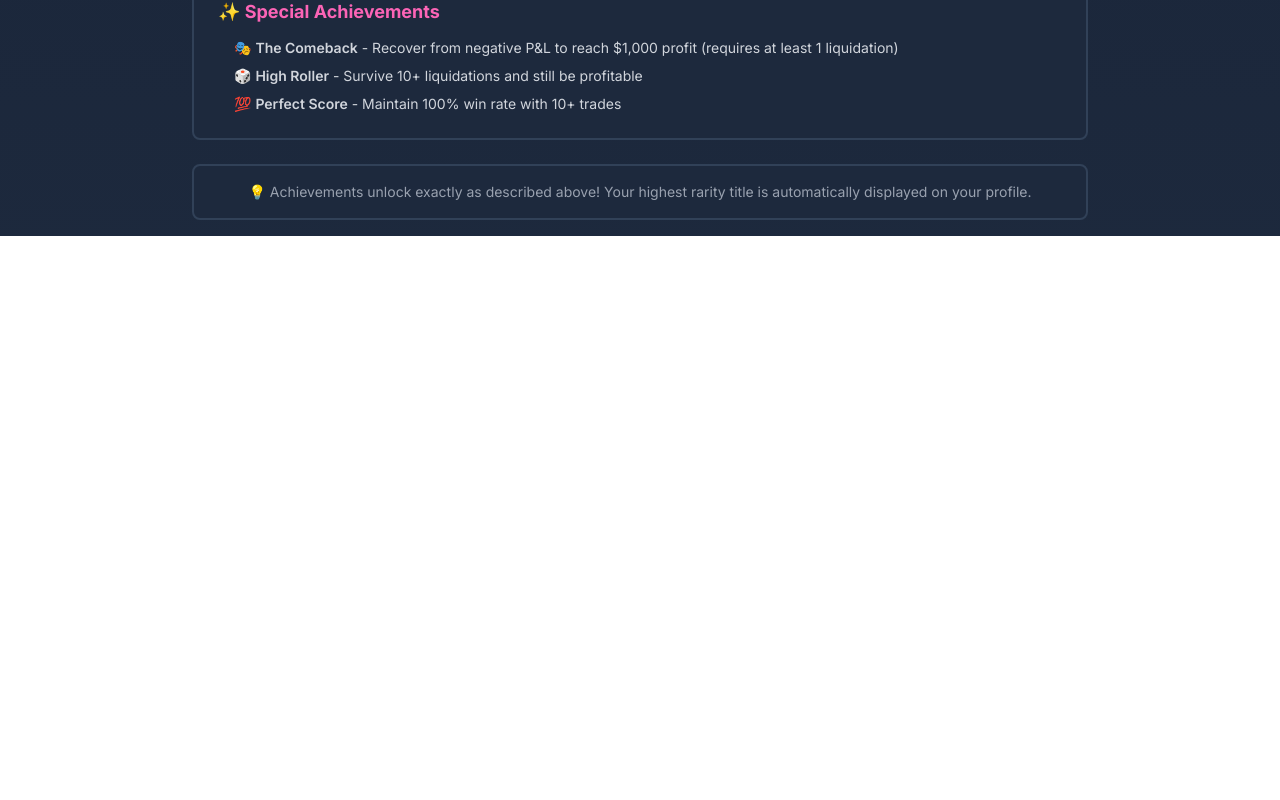
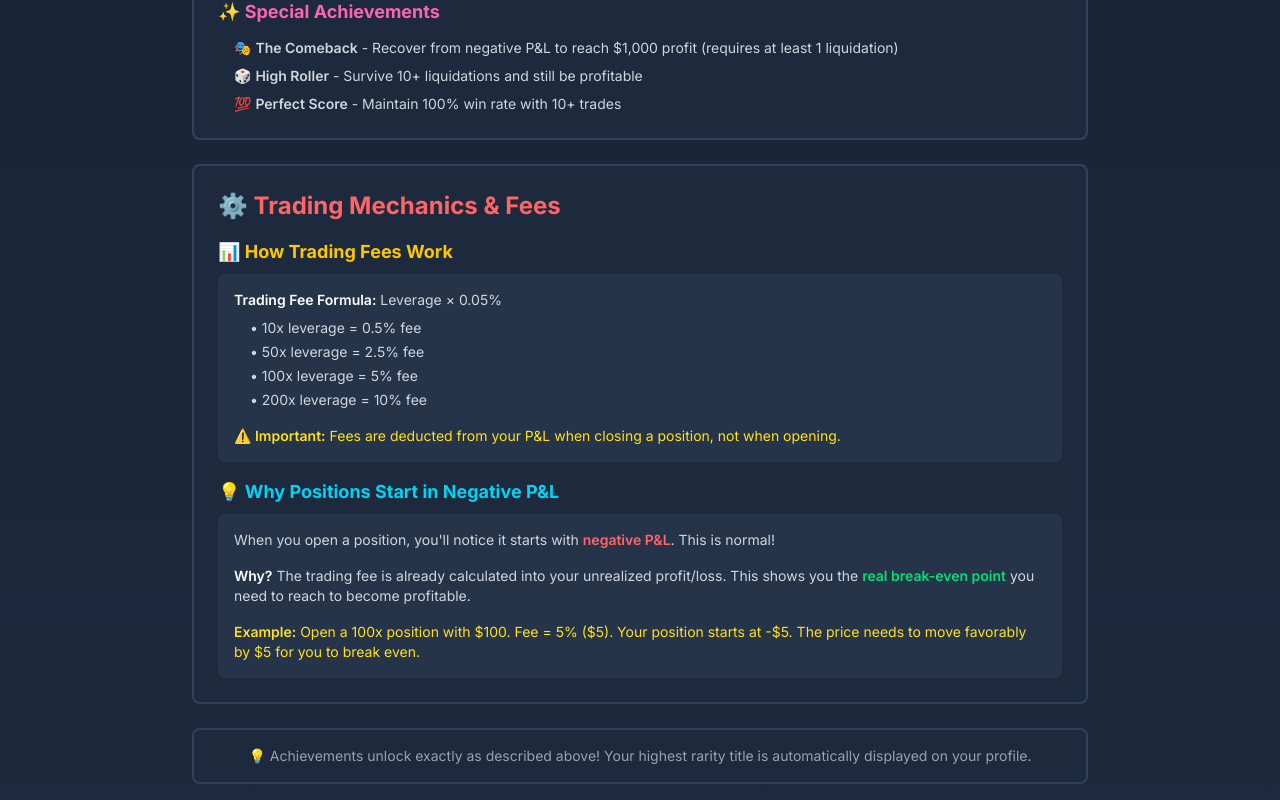
Before and after one commit to elalphalol/battlefield, a Next.js app in the folder whole-number-miniapp/: page /glossary in a window 1280 px wide. Shown: the part 2600-3400 px from the top of the page. Before the commit the page ends 2836 px from the top, so only its background shows below. Built offline with nearby package versions, Linux system fonts and the light colour scheme; no server answers; what @coinbase/onchainkit, wagmi would draw is missing.

Commit message:
Reduce trading fees by 50% and add fee explanation to glossary

```diff
--- a/whole-number-miniapp/app/components/TradingPanel.tsx
+++ b/whole-number-miniapp/app/components/TradingPanel.tsx
@@ -48,7 +48,7 @@ export function TradingPanel({ btcPrice, paperBalance, onTradeComplete }: Tradin
   }, [positionSize, isTyping]);
 
   // Calculate fee for display purposes only (will be deducted from P&L later)
-  const feePercentage = leverage > 1 ? leverage * 0.1 : 0;
+  const feePercentage = leverage > 1 ? leverage * 0.05 : 0;
 
   useEffect(() => {
     if (address) {
@@ -172,7 +172,7 @@ export function TradingPanel({ btcPrice, paperBalance, onTradeComplete }: Tradin
 
     // Include the trading fee in the PNL so users see the break-even needed
     // Fee was paid upfront, so we subtract it to show real net P&L
-    const feePercentage = tradeLeverage > 1 ? tradeLeverage * 0.1 : 0;
+    const feePercentage = tradeLeverage > 1 ? tradeLeverage * 0.05 : 0;
     const tradingFee = (feePercentage / 100) * collateral;
     const netPnl = pnlFromPriceMovement - tradingFee;
 
--- a/whole-number-miniapp/app/glossary/page.tsx
+++ b/whole-number-miniapp/app/glossary/page.tsx
@@ -139,6 +139,46 @@ export default function GlossaryPage() {
           </div>
         </div>
 
+        {/* Trading Mechanics & Fees */}
+        <div className="bg-slate-800 border-2 border-slate-700 rounded-lg p-6">
+          <h2 className="text-2xl font-bold text-red-400 mb-4">⚙️ Trading Mechanics & Fees</h2>
+
+          <div className="space-y-4">
+            <div>
+              <h3 className="font-bold text-yellow-400 mb-2 text-lg">📊 How Trading Fees Work</h3>
+              <div className="bg-slate-700/50 rounded-lg p-4 space-y-2 text-sm text-gray-300">
+                <p>
+                  <span className="font-semibold text-white">Trading Fee Formula:</span> Leverage × 0.05%
+                </p>
+                <ul className="ml-4 space-y-1">
+                  <li>• 10x leverage = 0.5% fee</li>
+                  <li>• 50x leverage = 2.5% fee</li>
+                  <li>• 100x leverage = 5% fee</li>
+                  <li>• 200x leverage = 10% fee</li>
+                </ul>
+                <p className="pt-2 text-yellow-300">
+                  <span className="font-semibold">⚠️ Important:</span> Fees are deducted from your P&L when closing a position, not when opening.
+                </p>
+              </div>
+            </div>
+
+            <div>
+              <h3 className="font-bold text-cyan-400 mb-2 text-lg">💡 Why Positions Start in Negative P&L</h3>
+              <div className="bg-slate-700/50 rounded-lg p-4 space-y-2 text-sm text-gray-300">
+                <p>
+                  When you open a position, you'll notice it starts with <span className="text-red-400 font-semibold">negative P&L</span>. This is normal!
+                </p>
+                <p className="pt-2">
+                  <span className="font-semibold text-white">Why?</span> The trading fee is already calculated into your unrealized profit/loss. This shows you the <span className="text-green-400 font-semibold">real break-even point</span> you need to reach to become profitable.
+                </p>
+                <p className="pt-2 text-yellow-300">
+                  <span className="font-semibold">Example:</span> Open a 100x position with $100. Fee = 5% ($5). Your position starts at -$5. The price needs to move favorably by $5 for you to break even.
+                </p>
+              </div>
+            </div>
+          </div>
+        </div>
+
         {/* Footer Note */}
         <div className="bg-slate-800 border-2 border-slate-700 rounded-lg p-4">
           <p className="text-sm text-gray-400 text-center">
```
Also changed, not shown: 1 other file (tests, documents, lock files or other folders).
